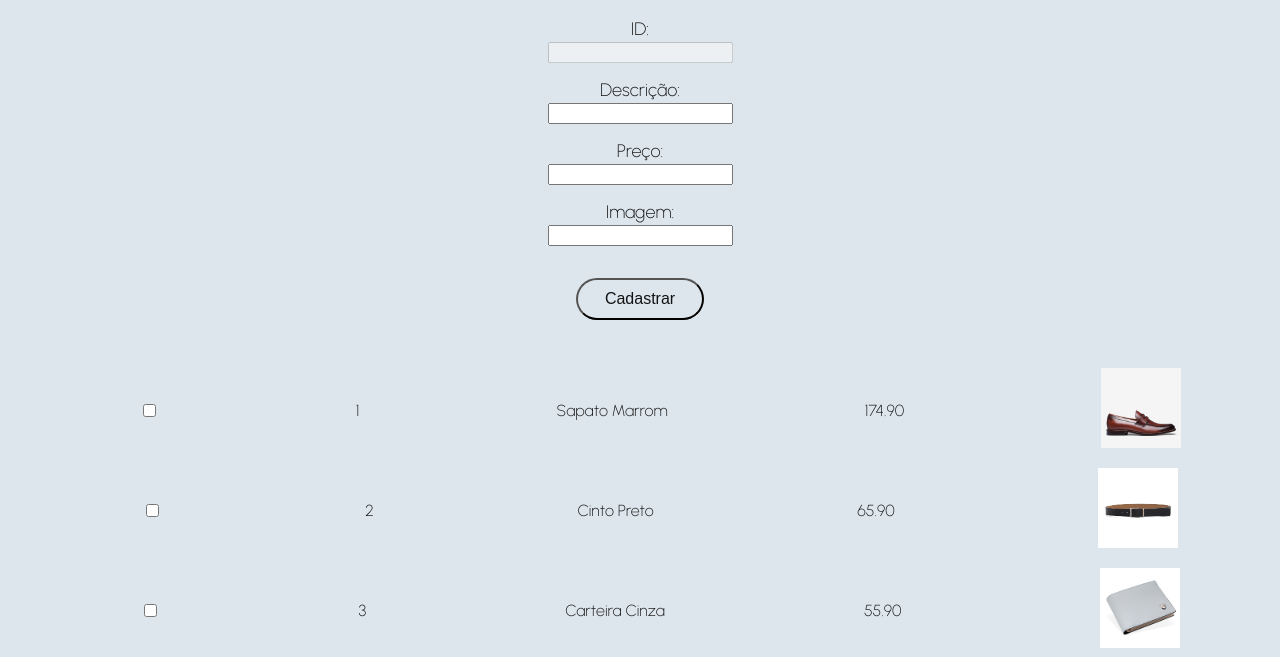
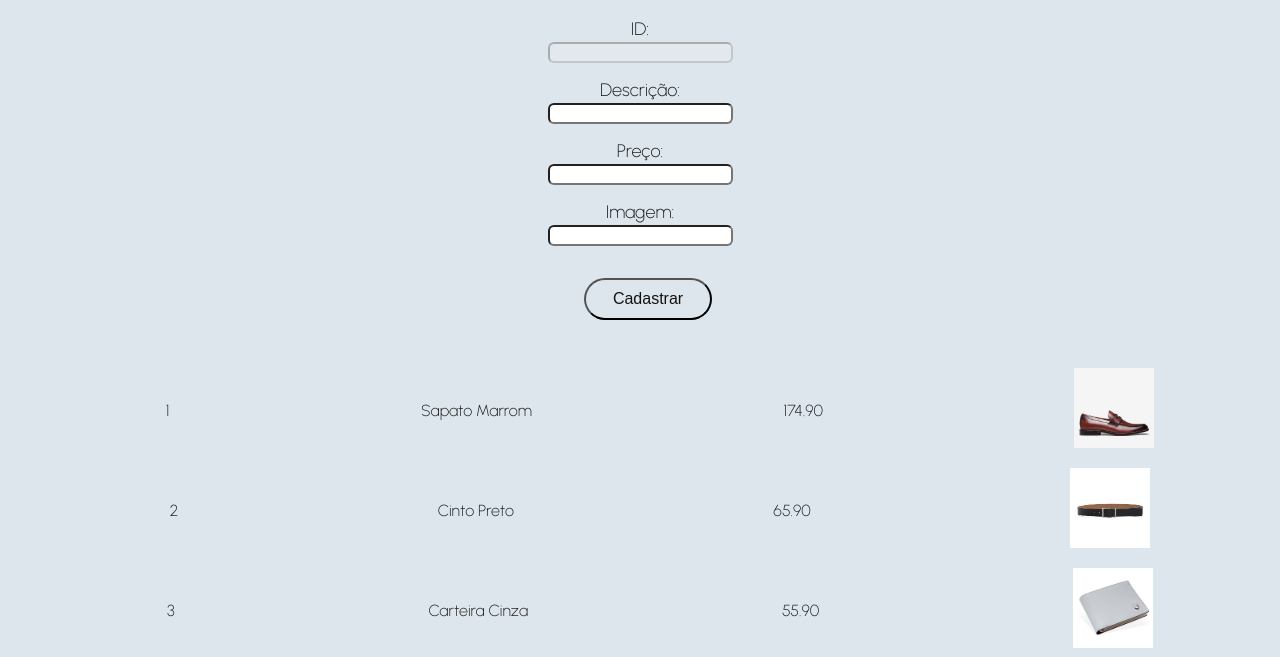
Before and after one commit to MayaraFranciele/api-fake, a website with bundled scripts: page create-com-post.html in a window 1280 px wide. Shown: the part 143-800 px from the top of the page. Built offline with nearby package versions, Linux system fonts and the light colour scheme; data requests are answered from the project's data file.

Commit message:
Finalizando os desafios

```diff
--- a/assets/scripts/get.js
+++ b/assets/scripts/get.js
@@ -32,8 +32,6 @@ function getProdutos(btnDelete = false) {
                     ul.appendChild(liBotao).appendChild(botao);
                 }
 
-                ul.appendChild(document.createElement('input')).setAttribute('type', 'checkbox', resposta[i].id)
-
                 ul.appendChild(document.createElement('li')).innerHTML = resposta[i].id;
                 ul.appendChild(document.createElement('li')).innerHTML = resposta[i].descricao;
                 ul.appendChild(document.createElement('li')).innerHTML = resposta[i].preco;
--- a/style.css
+++ b/style.css
@@ -33,6 +33,7 @@ button{
     border-radius: 36px;
     font-size: 16px;
     width: 8rem;
+    margin-left: 1rem;
 }
 
 button:hover{
@@ -54,8 +55,6 @@ label{
 #menu ul li{
     display: inline;
     font-size: 18px;
-
-
 }
 
 #menu ul li a{
@@ -66,9 +65,13 @@ label{
 
 #menu ul li a:hover{
     color: #0c8cee;
-
 }
 
 div{
     text-align: center;
 }
+
+input{
+    border-radius: 6px;
+    height: 15px;
+}
```
Also changed, not shown: assets/scripts/requisicao.js (line endings or trailing spaces).
